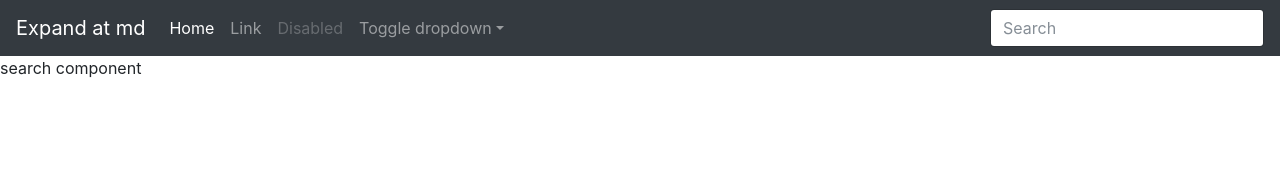
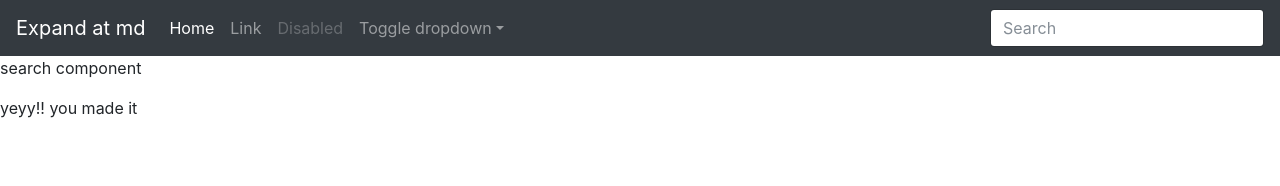
Before and after one commit to mbargavi/RecognitionTool, an Angular app in the folder Angular-base/: page /search in a window 1280 px wide. Shown: the top 186 px of the page. Built offline with nearby package versions, Linux system fonts and the light colour scheme.

Commit message:
test jenkins

```diff
--- a/Angular-base/src/app/search/search.component.html
+++ b/Angular-base/src/app/search/search.component.html
@@ -1,2 +1,3 @@
 <p> search component</p>
+<p> yeyy!! you made it</p>
 <router-outlet></router-outlet>
```
